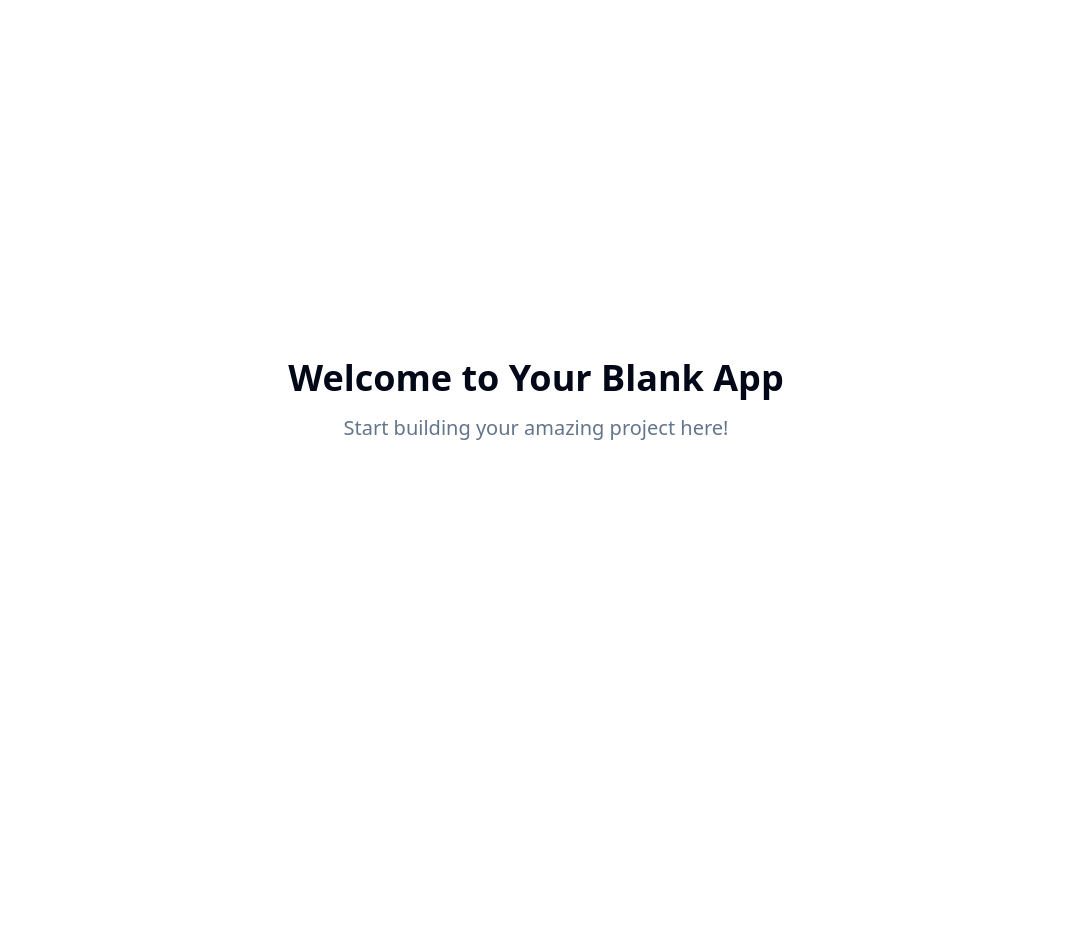
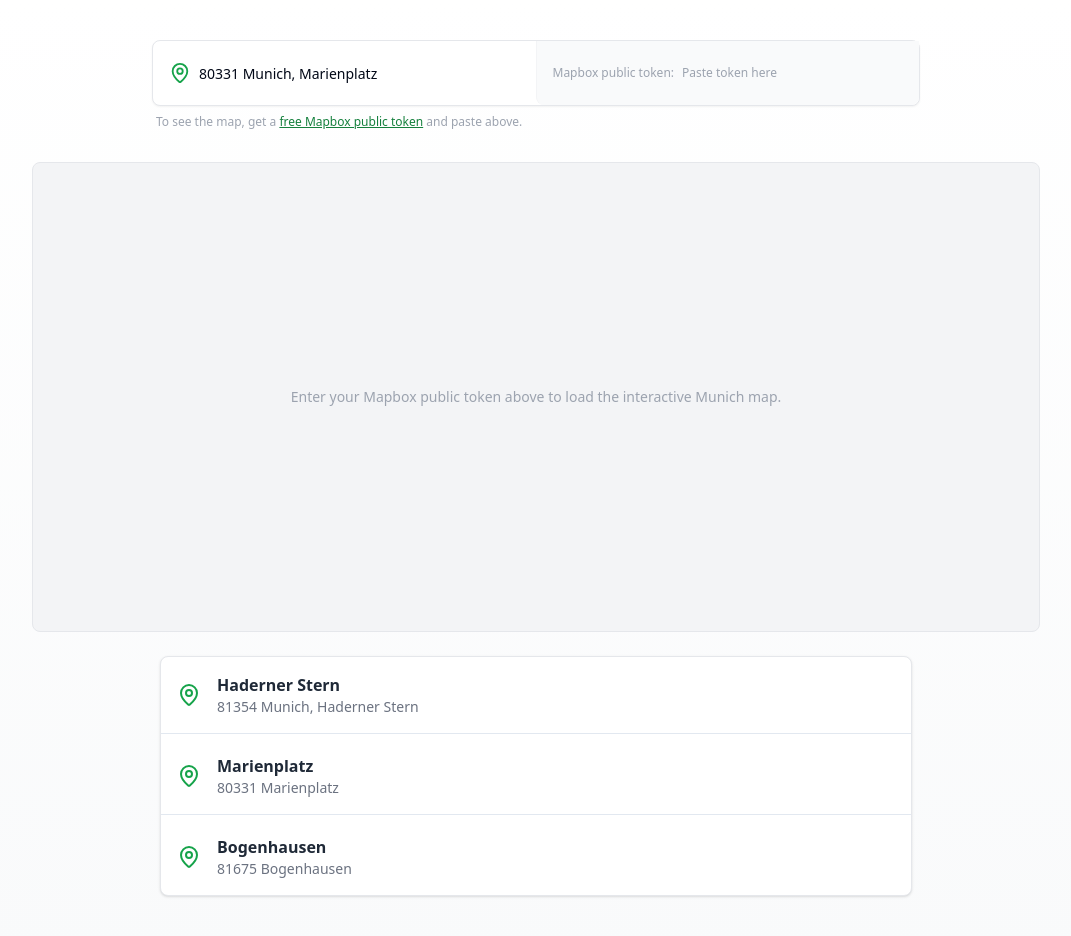
Before and after one commit to MariaKashcheeva/munich-book-finder-anzeigen, a React (Vite) app: page / in a window 1280 px wide. Shown: the top 936 px of the page, without its empty margins (104-1175 px from the left). Before the commit the page ends 800 px from the top, so only its background shows below. Built offline with nearby package versions, Linux system fonts and the light colour scheme.

Commit message:
feat: Implement book search page
Create a web page for searching book stores in Munich, with a design similar to eBay Kleinanzeigen. Include a search bar, a map displaying book store locations, and a panel listing the addresses.

```diff
--- a/package.json
+++ b/package.json
@@ -47,6 +47,7 @@
     "embla-carousel-react": "^8.3.0",
     "input-otp": "^1.2.4",
     "lucide-react": "^0.462.0",
+    "mapbox-gl": "^2.15.0",
     "next-themes": "^0.3.0",
     "react": "^18.3.1",
     "react-day-picker": "^8.10.1",
--- /dev/null
+++ b/src/components/BookstoreSearchPage.tsx
@@ -0,0 +1,119 @@
+
+import React, { useState } from "react";
+import { MapPin } from "lucide-react";
+import Map from "./Map";
+import { Input } from "@/components/ui/input";
+
+type Bookstore = {
+  address: string;
+  label: string;
+  coords: [number, number];
+};
+
+const MUNICH_CENTER: [number, number] = [11.5662, 48.137];
+const BOOKSTORES: Bookstore[] = [
+  {
+    address: "81354 Munich, Haderner Stern",
+    label: "Haderner Stern",
+    coords: [11.4768, 48.1218],
+  },
+  {
+    address: "80331 Marienplatz",
+    label: "Marienplatz",
+    coords: [11.5755, 48.1371],
+  },
+  {
+    address: "81675 Bogenhausen",
+    label: "Bogenhausen",
+    coords: [11.6062, 48.1504],
+  },
+];
+
+// eBay Kleinanzeigen style colors: green, white, soft grey/blue
+const BookstoreSearchPage: React.FC = () => {
+  const [search, setSearch] = useState("80331 Munich, Marienplatz");
+  const [mapboxToken, setMapboxToken] = useState(""); // Temp: let user set token
+
+  return (
+    <div className="flex flex-col items-center w-full min-h-screen pb-16 bg-gradient-to-b from-white to-gray-50">
+      {/* Top Search */}
+      <section className="w-full max-w-3xl pt-10 px-2 md:px-0">
+        <div className="flex flex-col gap-3 md:gap-0 md:flex-row md:items-stretch shadow-sm rounded-lg bg-white border border-gray-200">
+          <div className="flex-1 flex items-center px-4 py-3">
+            <MapPin className="text-green-600 mr-2" />
+            <Input
+              className="text-lg border-none bg-transparent focus:ring-0 p-0"
+              value={search}
+              onChange={e => setSearch(e.target.value)}
+              placeholder="Enter your address in Munich…"
+              aria-label="Search address"
+            />
+          </div>
+          {/* Mapbox token field for demo only */}
+          <div className="flex-1 flex items-center px-4 py-3 border-t border-gray-100 md:border-l md:border-t-0 bg-gray-50 rounded-b-lg md:rounded-br-lg md:rounded-tr-none">
+            <span className="text-xs text-gray-400 mr-2 whitespace-nowrap">Mapbox public token:</span>
+            <input
+              type="password"
+              value={mapboxToken}
+              onChange={e => setMapboxToken(e.target.value)}
+              placeholder="Paste token here"
+              className="text-xs w-full bg-gray-50 border-none focus:ring-0 p-0"
+              />
+          </div>
+        </div>
+        <div className="flex mt-2 ml-1">
+          <span className="text-xs text-gray-400">
+            To see the map, get a&nbsp;
+            <a
+              href="https://mapbox.com/"
+              target="_blank"
+              rel="noopener noreferrer"
+              className="underline text-green-700 hover:text-green-900"
+            >free Mapbox public token</a>{" "}
+            and paste above.
+          </span>
+        </div>
+      </section>
+
+      {/* Map Area */}
+      <section className="w-full max-w-5xl h-[390px] md:h-[470px] relative mt-8 px-2 mb-2">
+        {mapboxToken ? (
+          <Map
+            token={mapboxToken}
+            bookstores={BOOKSTORES}
+            center={MUNICH_CENTER}
+          />
+        ) : (
+          <div className="flex items-center justify-center w-full h-full rounded-lg bg-gray-100 border border-gray-200 text-gray-400 text-sm">
+            Enter your Mapbox public token above to load the interactive Munich map.
+          </div>
+        )}
+      </section>
+
+      {/* Results List */}
+      <section className="w-full max-w-3xl mt-4 px-2">
+        <div className="rounded-lg shadow border border-gray-200 bg-white">
+          <div className="grid grid-cols-1 gap-1">
+            {BOOKSTORES.map((store, idx) => (
+              <div
+                key={store.address}
+                className="flex items-center px-4 py-4 border-b last:border-0 hover:bg-green-50 transition-colors group"
+              >
+                <MapPin className="text-green-600 mr-4 shrink-0" />
+                <div>
+                  <div className="font-semibold text-gray-800">{store.label}</div>
+                  <div className="text-gray-500 text-sm">{store.address}</div>
+                </div>
+                <div className="ml-auto text-xs text-gray-400 opacity-0 group-hover:opacity-80 transition-opacity">
+                  Show on map
+                </div>
+              </div>
+            ))}
+          </div>
+        </div>
+      </section>
+    </div>
+  );
+};
+
+export default BookstoreSearchPage;
--- /dev/null
+++ b/src/components/Map.tsx
@@ -0,0 +1,98 @@
+
+import React, { useEffect, useRef } from "react";
+import mapboxgl from "mapbox-gl";
+import "mapbox-gl/dist/mapbox-gl.css";
+
+type Bookstore = {
+  address: string;
+  label: string;
+  coords: [number, number];
+};
+
+interface MapProps {
+  token: string;
+  center: [number, number];
+  bookstores: Bookstore[];
+}
+
+const Map: React.FC<MapProps> = ({ token, center, bookstores }) => {
+  const mapContainer = useRef<HTMLDivElement>(null);
+  const map = useRef<mapboxgl.Map | null>(null);
+
+  useEffect(() => {
+    if (!mapContainer.current) return;
+
+    mapboxgl.accessToken = token;
+    map.current = new mapboxgl.Map({
+      container: mapContainer.current,
+      style: "mapbox://styles/mapbox/light-v11",
+      center,
+      zoom: 11.2,
+      pitch: 35,
+      projection: "globe",
+    });
+
+    // Add nav controls
+    map.current.addControl(
+      new mapboxgl.NavigationControl({ visualizePitch: true }),
+      "top-right"
+    );
+    map.current.scrollZoom.disable();
+
+    // Add atmosphere
+    map.current.on("style.load", () => {
+      map.current?.setFog({
+        color: "rgb(255, 255, 255)",
+        "high-color": "rgb(200, 200, 225)",
+        "horizon-blend": 0.3,
+      });
+    });
+
+    // Add bookstore pins
+    bookstores.forEach((store, i) => {
+      const el = document.createElement("div");
+      el.className = "bookstore-pin";
+      el.style.width = "34px";
+      el.style.height = "34px";
+      el.style.display = "flex";
+      el.style.alignItems = "center";
+      el.style.justifyContent = "center";
+      el.style.background = "rgba(32,200,84,0.13)";
+      el.style.borderRadius = "100%";
+      el.innerHTML = `
+        <svg width="24" height="24" fill="none" stroke="#22c55e" stroke-width="2" stroke-linecap="round" stroke-linejoin="round" viewBox="0 0 24 24">
+          <path d="M12 21c-4.8-4.58-8-7.36-8-11A8 8 0 0 1 20 10c0 3.64-3.2 6.42-8 11Z"></path>
+          <circle cx="12" cy="10" r="3"></circle>
+        </svg>
+      `;
+
+      new mapboxgl.Marker(el)
+        .setLngLat(store.coords)
+        .setPopup(
+          new mapboxgl.Popup({ offset: 20 }).setHTML(
+            `<strong>${store.label}</strong><br/>${store.address}`
+          )
+        )
+        .addTo(map.current!);
+    });
+
+    // Responsive: resize map when container changes size
+    const resize = () => map.current?.resize();
+    window.addEventListener("resize", resize);
+
+    return () => {
+      window.removeEventListener("resize", resize);
+      map.current?.remove();
+    };
+    // eslint-disable-next-line
+  }, [token, bookstores, center]);
+
+  return (
+    <div className="relative w-full h-full rounded-lg shadow-lg overflow-hidden">
+      <div ref={mapContainer} className="absolute inset-0" />
+      <div className="absolute inset-0 pointer-events-none bg-gradient-to-b from-transparent to-background/10" />
+    </div>
+  );
+};
+
+export default Map;
--- a/src/pages/Index.tsx
+++ b/src/pages/Index.tsx
@@ -1,14 +1,8 @@
-// Update this page (the content is just a fallback if you fail to update the page)
 
-const Index = () => {
-  return (
-    <div className="min-h-screen flex items-center justify-center bg-background">
-      <div className="text-center">
-        <h1 className="text-4xl font-bold mb-4">Welcome to Your Blank App</h1>
-        <p className="text-xl text-muted-foreground">Start building your amazing project here!</p>
-      </div>
-    </div>
-  );
-};
+// Render the BookstoreSearchPage instead of placeholder
 
-export default Index;
+import BookstoreSearchPage from "@/components/BookstoreSearchPage";
+
+export default function Index() {
+  return <BookstoreSearchPage />;
+}
```
Also changed, not shown: 1 other file (tests, documents, lock files or other folders).
